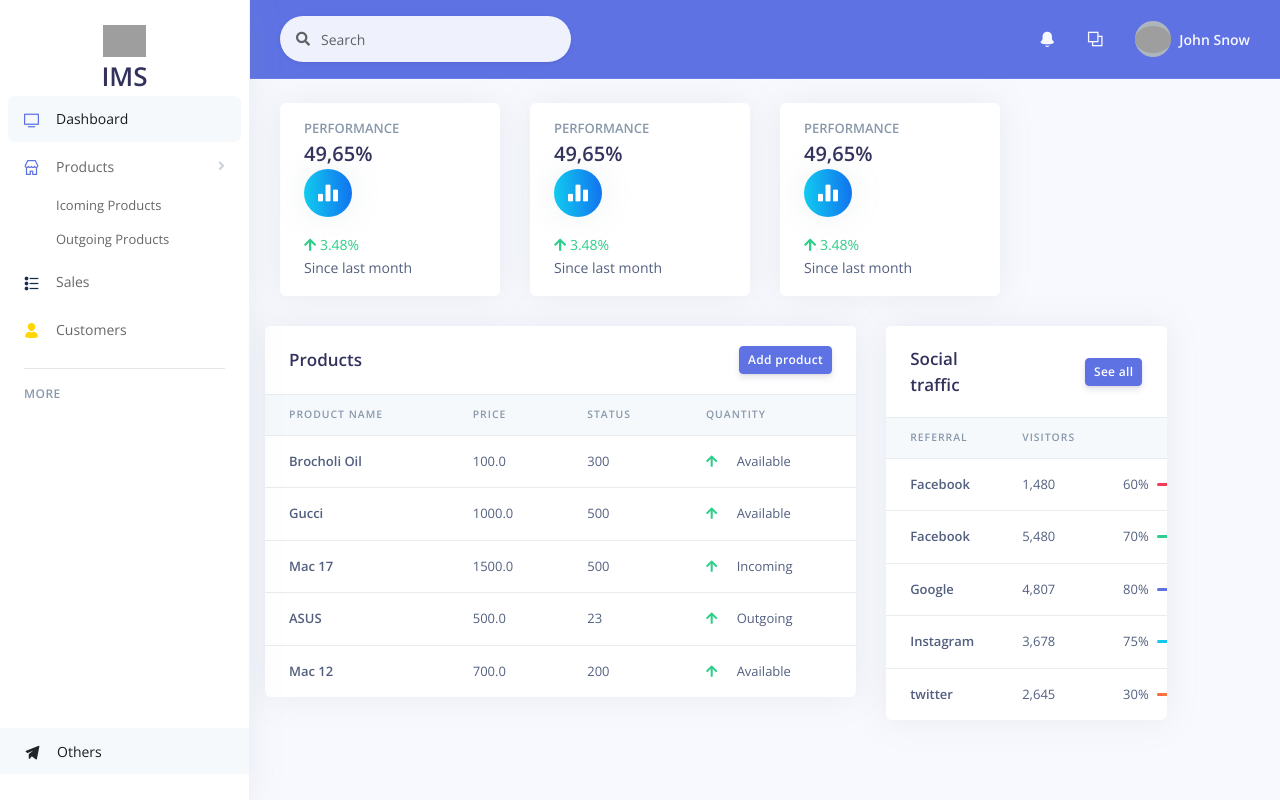
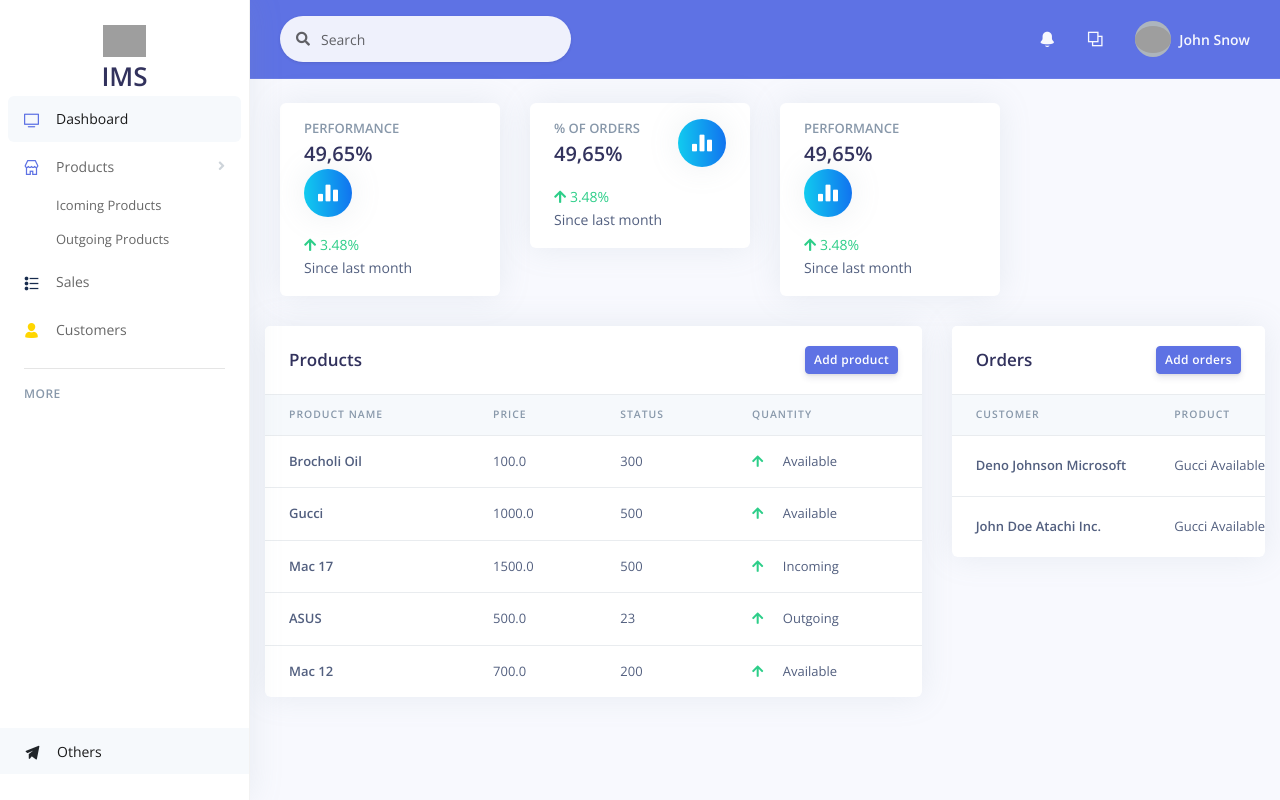
Before and after one commit to pemeraldy/Inenvtory-Stock-Management-System, a Django app: page / in a window 1280 px wide. Run offline with Django 3.2, Linux system fonts and the light colour scheme; data comes from the database, SQL or seed files in the repository; some libraries are stand-ins or nearby versions; grey boxes are pictures that could not be loaded.

Commit message:
rendered order details to dashboard

```diff
--- a/stock/models.py
+++ b/stock/models.py
@@ -48,3 +48,6 @@
     date_created = models.DateTimeField(auto_now_add=True, null= True)
 
     status = models.CharField(max_length=20, null=True, choices=STATUS)
+
+    def __str__ (self):
+        return self.customer
--- a/stock/templates/stock/dashboard.html
+++ b/stock/templates/stock/dashboard.html
@@ -150,7 +150,7 @@
             <div class="row">
               <div class="col">
                 <h5 class="card-title text-uppercase text-muted mb-0">
-                  Performance
+                  % of Orders
                 </h5>
                 <span class="h2 font-weight-bold mb-0">49,65%</span>
               </div>
@@ -242,7 +242,7 @@
                       {{i.status}}
                     </td>
                   </tr>
-                  {% endfor%}
+                  {% endfor %}
                 </tbody>
               </table>
             </div>
@@ -253,10 +253,10 @@
             <div class="card-header border-0">
               <div class="row align-items-center">
                 <div class="col">
-                  <h3 class="mb-0">Social traffic</h3>
+                  <h3 class="mb-0">Orders</h3>
                 </div>
                 <div class="col text-right">
-                  <a href="#!" class="btn btn-sm btn-primary">See all</a>
+                  <a href="#!" class="btn btn-sm btn-primary">Add orders</a>
                 </div>
               </div>
             </div>
@@ -265,137 +265,29 @@
               <table class="table align-items-center table-flush">
                 <thead class="thead-light">
                   <tr>
-                    <th scope="col">Referral</th>
-                    <th scope="col">Visitors</th>
-                    <th scope="col"></th>
+                    <th scope="col">Customer</th>
+                    <th scope="col">Product</th>
+                    <th scope="col">Quantity</th>
+                    <th scope="col">Status</th>
                   </tr>
                 </thead>
                 <tbody>
+                  {% for i in orders %}
                   <tr>
                     <th scope="row">
-                      Facebook
+                      {{i.customer}}
                     </th>
                     <td>
-                      1,480
+                      {{i.product}}
                     </td>
                     <td>
-                      <div class="d-flex align-items-center">
-                        <span class="mr-2">60%</span>
-                        <div>
-                          <div class="progress">
-                            <div
-                              class="progress-bar bg-gradient-danger"
-                              role="progressbar"
-                              aria-valuenow="60"
-                              aria-valuemin="0"
-                              aria-valuemax="100"
-                              style="width: 60%;"
-                            ></div>
-                          </div>
-                        </div>
-                      </div>
+                      {{i.quantity}}
+                    </td>
+                    <td>
+                      <div class="btn btn-sm btn-warning">{{i.status}}</div>
                     </td>
                   </tr>
-                  <tr>
-                    <th scope="row">
-                      Facebook
-                    </th>
-                    <td>
-                      5,480
-                    </td>
-                    <td>
-                      <div class="d-flex align-items-center">
-                        <span class="mr-2">70%</span>
-                        <div>
-                          <div class="progress">
-                            <div
-                              class="progress-bar bg-gradient-success"
-                              role="progressbar"
-                              aria-valuenow="70"
-                              aria-valuemin="0"
-                              aria-valuemax="100"
-                              style="width: 70%;"
-                            ></div>
-                          </div>
-                        </div>
-                      </div>
-                    </td>
-                  </tr>
-                  <tr>
-                    <th scope="row">
-                      Google
-                    </th>
-                    <td>
-                      4,807
-                    </td>
-                    <td>
-                      <div class="d-flex align-items-center">
-                        <span class="mr-2">80%</span>
-                        <div>
-                          <div class="progress">
-                            <div
-                              class="progress-bar bg-gradient-primary"
-                              role="progressbar"
-                              aria-valuenow="80"
-                              aria-valuemin="0"
-                              aria-valuemax="100"
-                              style="width: 80%;"
-                            ></div>
-                          </div>
-                        </div>
-                      </div>
-                    </td>
-                  </tr>
-                  <tr>
-                    <th scope="row">
-                      Instagram
-                    </th>
-                    <td>
-                      3,678
-                    </td>
-                    <td>
-                      <div class="d-flex align-items-center">
-                        <span class="mr-2">75%</span>
-                        <div>
-                          <div class="progress">
-                            <div
-                              class="progress-bar bg-gradient-info"
-                              role="progressbar"
-                              aria-valuenow="75"
-                              aria-valuemin="0"
-                              aria-valuemax="100"
-                              style="width: 75%;"
-                            ></div>
-                          </div>
-                        </div>
-                      </div>
-                    </td>
-                  </tr>
-                  <tr>
-                    <th scope="row">
-                      twitter
-                    </th>
-                    <td>
-                      2,645
-                    </td>
-                    <td>
-                      <div class="d-flex align-items-center">
-                        <span class="mr-2">30%</span>
-                        <div>
-                          <div class="progress">
-                            <div
-                              class="progress-bar bg-gradient-warning"
-                              role="progressbar"
-                              aria-valuenow="30"
-                              aria-valuemin="0"
-                              aria-valuemax="100"
-                              style="width: 30%;"
-                            ></div>
-                          </div>
-                        </div>
-                      </div>
-                    </td>
-                  </tr>
+                  {% endfor %}
                 </tbody>
               </table>
             </div>
--- a/stock/views.py
+++ b/stock/views.py
@@ -5,4 +5,5 @@
 
 def home(request):
     products = Product.objects.all()
-    return render(request, 'stock/dashboard.html', {'products':products})
+    orders = Order.objects.all()
+    return render(request, 'stock/dashboard.html', {'products':products, 'orders':orders})
```
